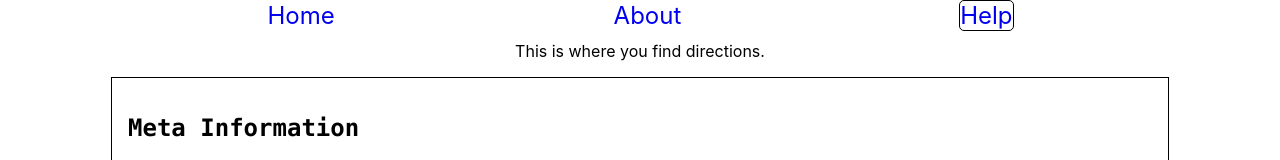
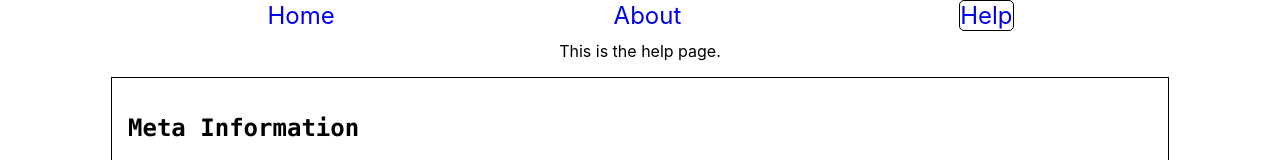
Before and after one commit to Datrinon/router-meta-tag-test, a React (Create React App) app: page /help in a window 1280 px wide. Shown: the top 160 px of the page. Built offline with nearby package versions, Linux system fonts and the light colour scheme.

Commit message:
Rearrange project layout
Place components inside components/ folder underneath js

Create shared folder to place shared components

Place various page elements at root

```diff
--- a/package.json
+++ b/package.json
@@ -6,6 +6,7 @@
     "@testing-library/jest-dom": "^5.16.2",
     "@testing-library/react": "^12.1.2",
     "@testing-library/user-event": "^13.5.0",
+    "prop-types": "^15.8.1",
     "react": "^17.0.2",
     "react-dom": "^17.0.2",
     "react-helmet-async": "^1.2.2",
--- a/src/index.js
+++ b/src/index.js
@@ -1,7 +1,7 @@
 import React from 'react';
 import ReactDOM from 'react-dom';
 import './index.css';
-import App from './js/App';
+import App from './js/components/App.js';
 import reportWebVitals from './reportWebVitals';
 
 ReactDOM.render(
--- a/src/js/About.js
+++ b/src/js/components/About.js
@@ -11,7 +11,7 @@ function About() {
         <meta property="og:title" content="page.title / make this customizable!" />
         <meta property="og:description" content="About page!" />
     </Helmet>
-    <div>We've been open since forever.</div>
+    <div>This is the about page.</div>
     </>
   )
 }
--- a/src/js/Help.js
+++ b/src/js/components/Help.js
@@ -4,16 +4,15 @@ import { Helmet } from 'react-helmet-async'
 function Help() {
   return (
     <>
-    <Helmet>
-      <title>Meta Inspector - Help</title>
-      <title>Meta Inspector</title>
+      <Helmet>
+        <title>Meta Inspector - Help</title>
         <meta property="og:url" content="URL here" />
         <meta property="og:type" content="website" />
         <meta property="og:title" content="page.title / make this customizable!" />
         <meta property="og:description" content="Help page!" />
-    </Helmet>
-    <div>This is where you find directions.</div>
-  </>
+      </Helmet>
+      <div>This is the help page.</div>
+    </>
   )
 }
 
--- /dev/null
+++ b/src/js/models/MetaTag.js
@@ -0,0 +1,5 @@
+class MetaTags {
+  constructor() {
+
+  }
+}
```
Also changed, not shown: src/js/components/App.js (renamed from src/js/App.js, +3 -4 lines), src/js/components/Home.js (renamed from src/js/Home.js), src/js/components/Shared/Header.js (renamed from src/js/Header.js), src/js/components/Shared/MetaDiagnostic.js (renamed from src/js/MetaDiagnostic.js), 2 other files (tests, documents, lock files or other folders).
